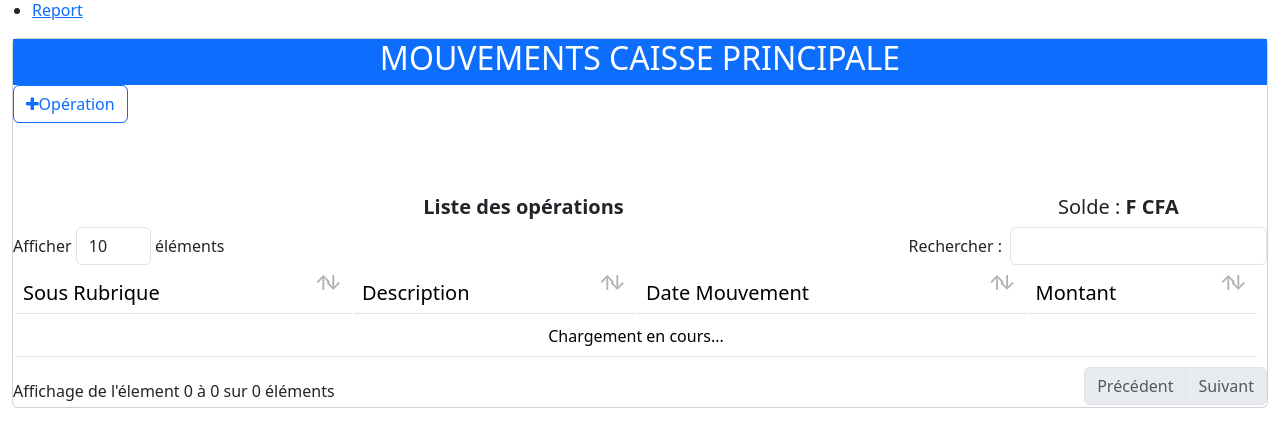
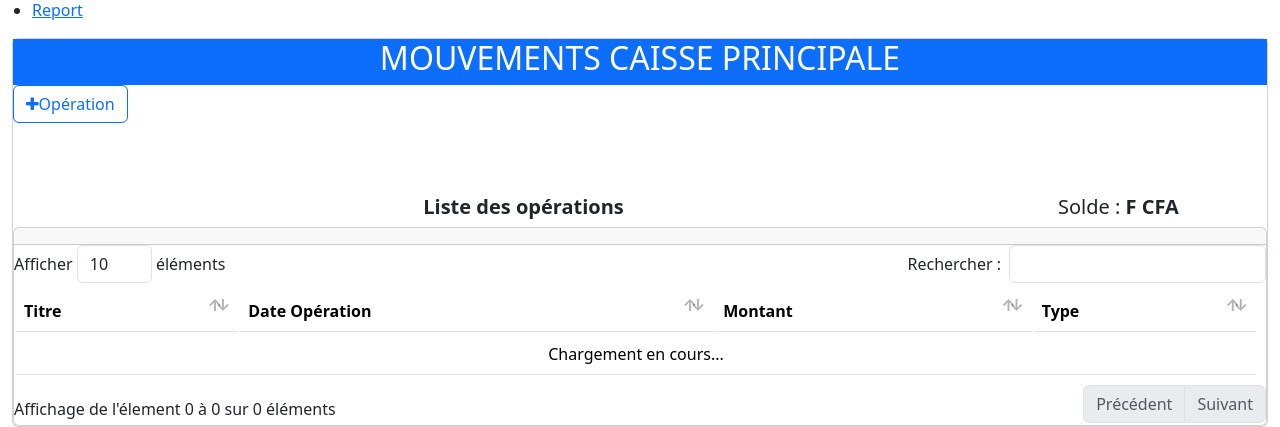
Before and after one commit to soumcedric/Gestiscout, a Symfony app: template templates/caisse/MouvementCaisseDistrict.html.twig in a window 1280 px wide. Shown: the part 862-1289 px from the top of the page. Run offline with Twig, Linux system fonts and the light colour scheme; the template is opened without the code that fills it, so the values that code supplies are empty; some libraries are stand-ins or nearby versions.

Commit message:
ajout d'une vue partielle pour la liste des opérations

```diff
--- /dev/null
+++ b/templates/_listeoperation.html.twig
@@ -0,0 +1,40 @@
+<div class="page-body">
+				<div class="row">
+					<div class="col-sm-12">
+						<div class="card">
+							<div class="card-header text-center">
+								{# <h5 class="">Liste des opérations</h5> #}
+
+								{# <div class="card-header-right">
+									<h3>Solde :
+										<strong>
+											<i id="displaysolde"></i>
+											F CFA</strong>
+
+									</div> #}
+
+								</div>
+
+								<div class="card-block">
+									<div class="card-block table-border-style">
+										<div class="table-responsive">
+											<table class="table table-hover" id="tboperations">
+												<thead>
+													<tr>
+														<th>#</th>
+														<th>Titre</th>
+														<th>Date Opération</th>
+														<th>Montant</th>
+														<th>Type</th>
+													</tr>
+												</thead>
+												<tbody></tbody>
+											</table>
+										</div>
+									</div>
+								</div>
+							</div>
+						</div>
+					</div>
+				</div>
+			</div>
--- a/templates/caisse/MouvementCaisseDistrict.html.twig
+++ b/templates/caisse/MouvementCaisseDistrict.html.twig
@@ -11,7 +11,6 @@
 {% block body %}
 	<div class="container-fluid">
 		<div class="page-wrapper">
-
 
 
 			<div class="row clearfix">
@@ -32,11 +31,20 @@
 
 							<br/><br/><br/>
 							<div class="row col-12">
-							<div class="col-10 text-center"><h5><strong>Liste des opérations</strong></h5></div>
-							<div class="col-2 text-rigth"><h5>Solde :<strong><span id="displaysolde"></span> F CFA</strong></h5></div>
+								<div class="col-10 text-center">
+									<h5>
+										<strong>Liste des opérations</strong>
+									</h5>
+								</div>
+								<div class="col-2 text-rigth">
+									<h5>Solde :<strong>
+											<span id="displaysolde"></span>
+											F CFA</strong>
+									</h5>
+								</div>
 
 							</div>
-						<div class="row table-responsive">
+							{# <div class="row table-responsive">
 								<table class="table table-hover" id="tboperations">
 									<thead class="thead-info text-dark">
 										<tr class="">
@@ -50,10 +58,9 @@
 									</thead>
 									<tbody></tbody>
 								</table>
-						</div>
+							</div> #}
 
-
-
+							   {% include "_listeoperation.html.twig" %}
 						</div>
 					</div>
 				</div>
@@ -61,45 +68,16 @@
 			</div>
 
 
-
-
-
-
-
-
-
-
-
-
-
-
-
-
-
-
-
-
-
-
-
-
-
-
-
-
-
-
-
-
-
-
-
 			<!-- Modal -->
 			<div class="modal fade" id="modaloperation" tabindex="-1" role="dialog" aria-labelledby="exampleModalCenterTitle" aria-hidden="true">
 				<div class="modal-dialog modal-lg modal-dialog-centered" role="document">
 					<div class="modal-content">
 						<div class="modal-header">
-						<h5 class="modal-title" id="exampleModalLongTitle">Enregistrer une opération <strong><span id="spantitre"></span></strong></h5>
+							<h5 class="modal-title" id="exampleModalLongTitle">Enregistrer une opération
+								<strong>
+									<span id="spantitre"></span>
+								</strong>
+							</h5>
 							<button type="button" class="close" data-dismiss="modal" aria-label="Close">
 								<span aria-hidden="true">&times;</span>
 							</button>
```
Also changed, not shown: templates/caisse/Operations.html.twig (+17 -22 lines). Lines whose indentation alone changed are shown as unchanged.
